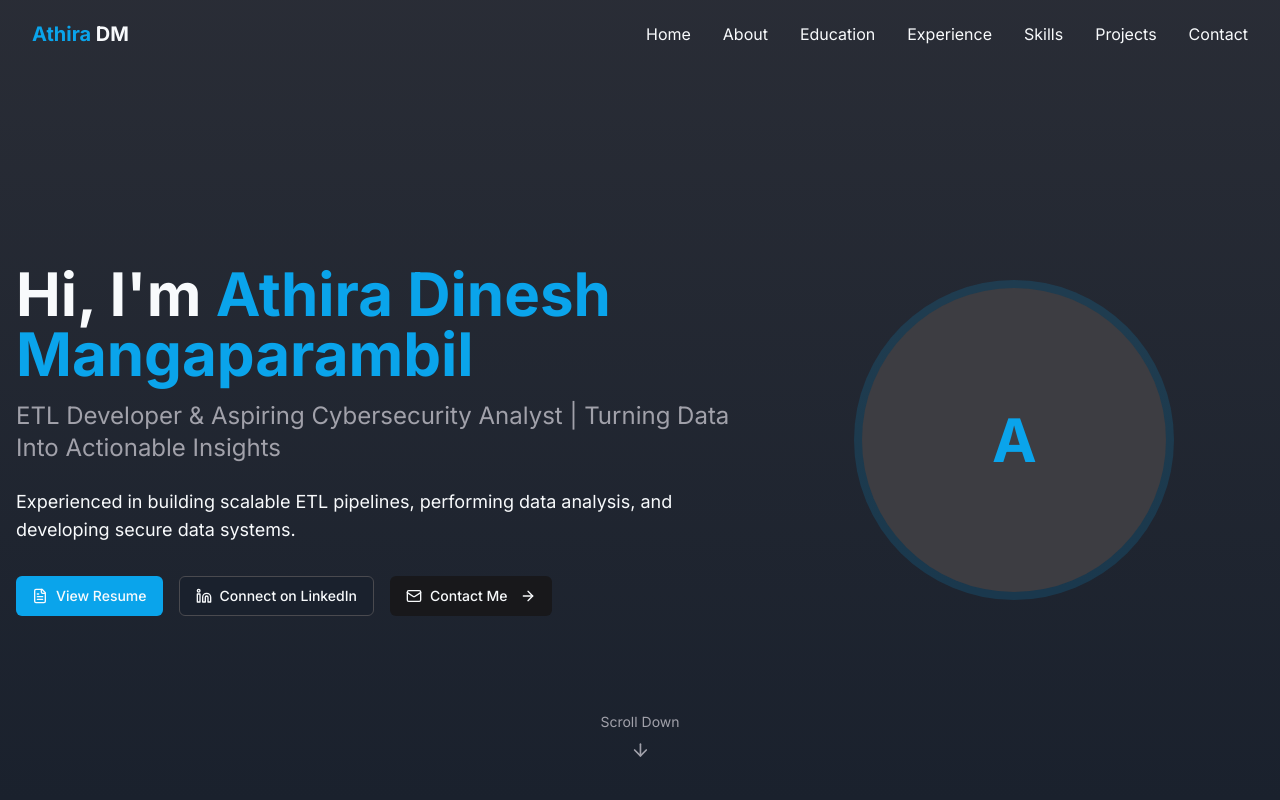
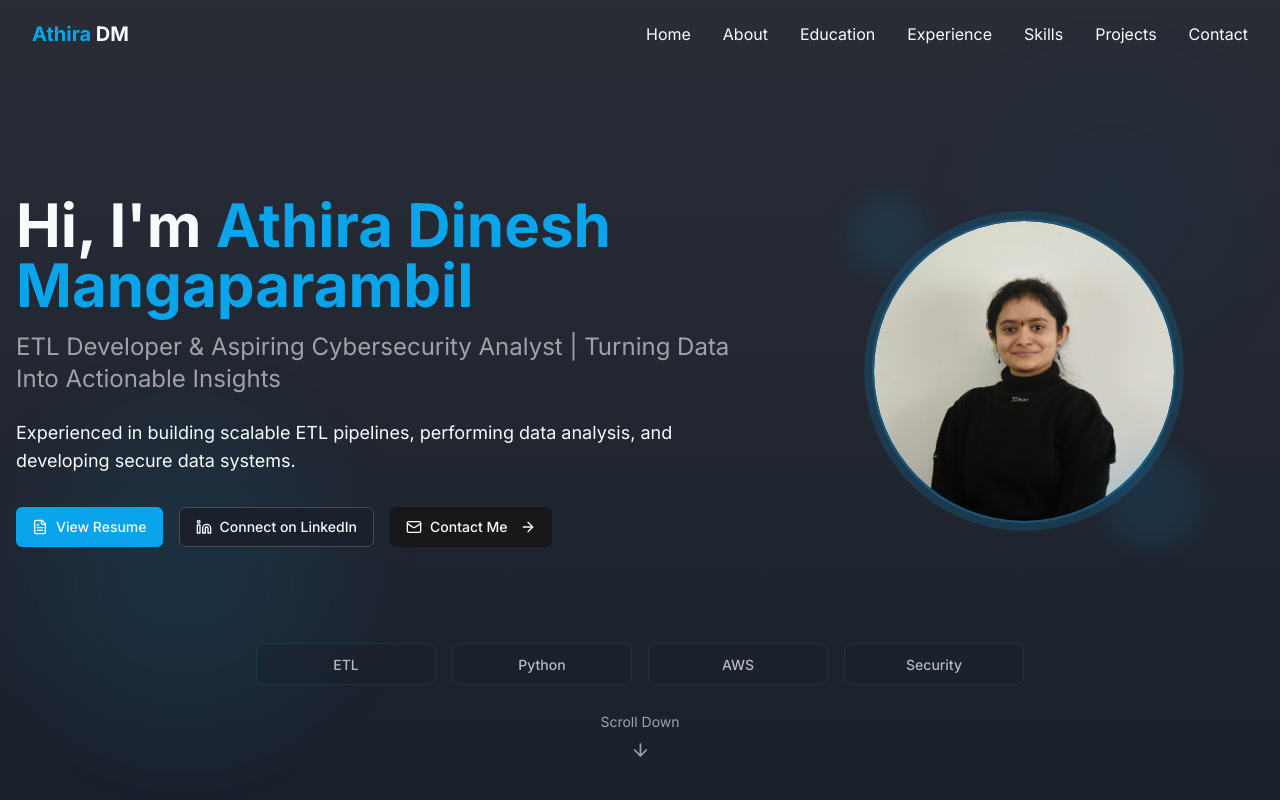
Before and after one commit to Athiramd8/athiradinesh-portfolio, a React (Vite) app: page / in a window 1280 px wide. Shown: the top 800 px of the page. Built offline with nearby package versions, Linux system fonts and the light colour scheme.

Commit message:
Enhance hero section UI
Replace placeholder with profile image.

```diff
--- a/src/components/HeroSection.tsx
+++ b/src/components/HeroSection.tsx
@@ -2,16 +2,24 @@
 import React from "react";
 import { Button } from "@/components/ui/button";
 import { ArrowRight, FileText, Linkedin, Mail } from "lucide-react";
+import { Avatar, AvatarImage, AvatarFallback } from "@/components/ui/avatar";
 
 const HeroSection: React.FC = () => {
   return (
     <section
       id="home"
-      className="min-h-screen flex items-center relative overflow-hidden pt-20"
+      className="relative min-h-screen flex items-center pt-20 overflow-hidden"
     >
+      {/* Background elements */}
       <div className="absolute inset-0 bg-gradient-to-b from-dark-purple/40 to-transparent z-0"></div>
+
+      {/* Animated background shapes */}
+      <div className="absolute top-20 right-10 w-64 h-64 bg-accent/5 rounded-full filter blur-3xl animate-pulse"></div>
+      <div className="absolute bottom-20 left-10 w-72 h-72 bg-accent/10 rounded-full filter blur-3xl animate-pulse delay-700"></div>
+
       <div className="container mx-auto px-4 z-10">
-        <div className="flex flex-col md:flex-row items-center">
+        <div className="flex flex-col-reverse md:flex-row items-center gap-8 md:gap-12">
+          {/* Content */}
           <div className="w-full md:w-3/5 animate-fade-in">
             <h1 className="text-4xl md:text-5xl lg:text-6xl font-bold mb-4">
               Hi, I'm{" "}
@@ -27,7 +35,7 @@ const HeroSection: React.FC = () => {
             </p>
 
             <div className="flex flex-wrap gap-4">
-              <Button className="flex items-center gap-2">
+              <Button className="flex items-center gap-2 transition-transform hover:shadow-lg hover:shadow-accent/20">
                 <FileText className="h-4 w-4" />
                 View Resume
               </Button>
@@ -54,19 +62,44 @@ const HeroSection: React.FC = () => {
               </Button>
             </div>
           </div>
-          <div className="w-full md:w-2/5 flex justify-center mt-12 md:mt-0">
+
+          {/* Profile Picture */}
+          <div className="w-full md:w-2/5 flex justify-center">
             <div className="relative w-64 h-64 md:w-80 md:h-80">
+              {/* Glowing background effect */}
               <div className="absolute inset-0 rounded-full bg-accent/20 animate-pulse"></div>
-              <div className="absolute inset-2 rounded-full bg-dark overflow-hidden">
-                {/* Placeholder for profile image */}
-                <div className="w-full h-full flex items-center justify-center bg-muted text-accent">
-                  <span className="text-6xl font-bold">A</span>
-                </div>
+              <div className="absolute inset-2 rounded-full overflow-hidden border-2 border-accent/30">
+                <Avatar className="w-full h-full">
+                  <AvatarImage
+                    src="/lovable-uploads/9eb38033-91d8-4dd6-9bfc-c6d0b0c39964.png"
+                    alt="Athira Dinesh Mangaparambil"
+                    className="object-cover w-full h-full"
+                  />
+                  <AvatarFallback className="text-6xl font-bold">A</AvatarFallback>
+                </Avatar>
               </div>
+
+              {/* Decorative elements */}
+              <div className="absolute -bottom-4 -right-4 w-24 h-24 bg-accent/10 rounded-full blur-md"></div>
+              <div className="absolute -top-4 -left-4 w-20 h-20 bg-accent/10 rounded-full blur-md"></div>
             </div>
           </div>
         </div>
+
+        {/* Tech icons or decorative elements could go here */}
+        <div className="mt-16 md:mt-24 grid grid-cols-2 md:grid-cols-4 gap-4 max-w-3xl mx-auto opacity-70">
+          {['ETL', 'Python', 'AWS', 'Security'].map((tech, index) => (
+            <div
+              key={index}
+              className="text-center px-4 py-2 rounded-lg bg-background/50 border border-accent/20"
+            >
+              <span className="text-sm font-medium">{tech}</span>
+            </div>
+          ))}
+        </div>
       </div>
+
+      {/* Scroll indicator */}
       <div className="absolute bottom-10 left-1/2 transform -translate-x-1/2">
         <a
           href="#about"
```
Also changed, not shown: public/lovable-uploads/9eb38033-91d8-4dd6-9bfc-c6d0b0c39964.png (added).
